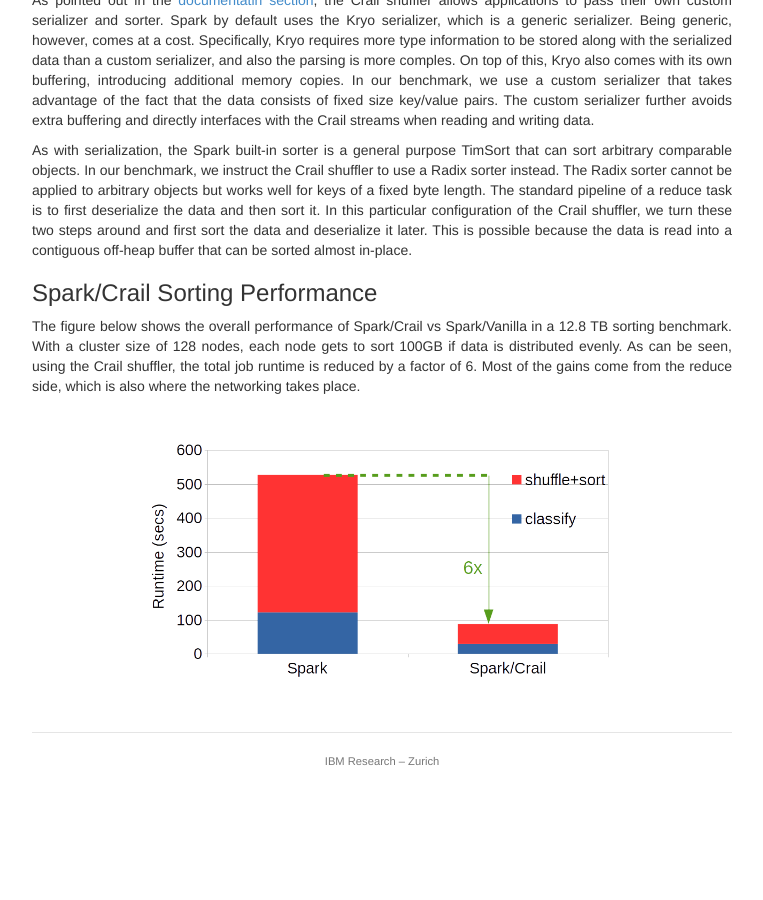
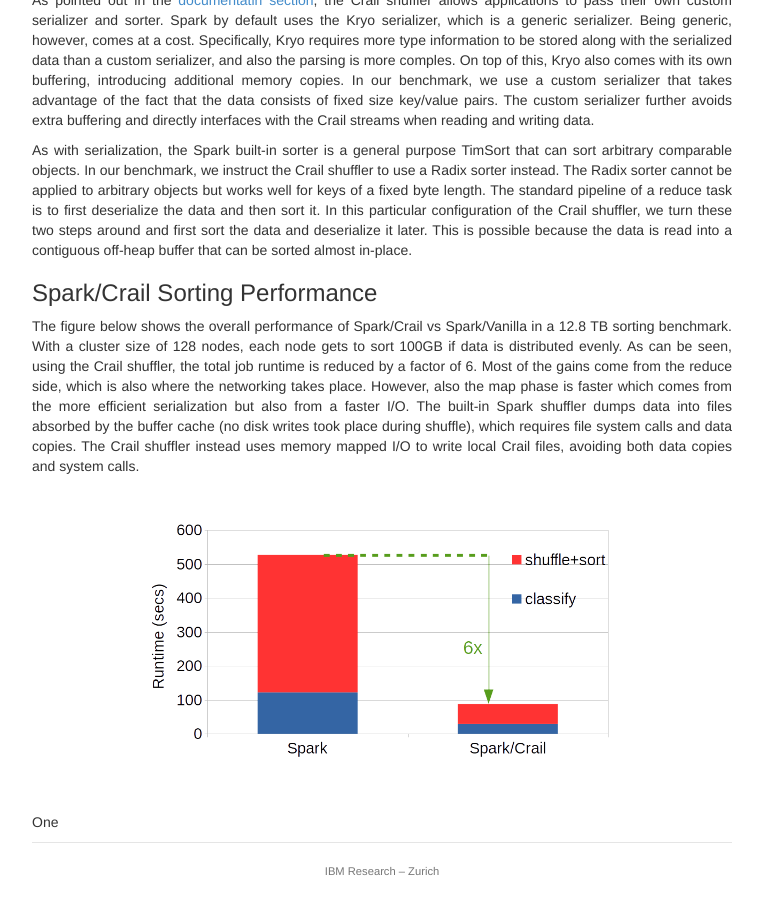
Before and after one commit to apache/incubator-crail-website, a Jekyll site: the page built from _posts/blog/2017-01-1-sorting.md, in a window 1280 px wide and 900 px high, scrolled down 3032 px. Shown: the whole window, without its empty margins (258-1021 px from the left). Built offline with Jekyll 4.4.1, drawn with Linux system fonts in a browser that asks for light colours; before the commit the page ends 3822 px from its top, so only the background shows below that.

Commit message:
Update 2017-01-1-sorting.md

```diff
--- a/_posts/blog/2017-01-1-sorting.md
+++ b/_posts/blog/2017-01-1-sorting.md
@@ -168,10 +168,12 @@
 
 <div style="text-align: justify">
 <p>
-The figure below shows the overall performance of Spark/Crail vs Spark/Vanilla in a 12.8 TB sorting benchmark. With a cluster size of 128 nodes, each node gets to sort 100GB if data is distributed evenly. As can be seen, using the Crail shuffler, the total job runtime is reduced by a factor of 6. Most of the gains come from the reduce side, which is also where the networking takes place.
+The figure below shows the overall performance of Spark/Crail vs Spark/Vanilla in a 12.8 TB sorting benchmark. With a cluster size of 128 nodes, each node gets to sort 100GB if data is distributed evenly. As can be seen, using the Crail shuffler, the total job runtime is reduced by a factor of 6. Most of the gains come from the reduce side, which is also where the networking takes place. However, also the map phase is faster which comes from the more efficient serialization but also from a faster I/O. The built-in Spark shuffler dumps data into files absorbed by the buffer cache (no disk writes took place during shuffle), which requires file system calls and data copies. The Crail shuffler instead uses memory mapped I/O to write local Crail files, avoiding both data copies and system calls.
 </p>
 </div>
 
 <br>
 <div style="text-align:center"><img src ="http://crail.io/img/blog/sort/performance_overall.png" width="470"></div>
 <br><br>
+
+One
```
